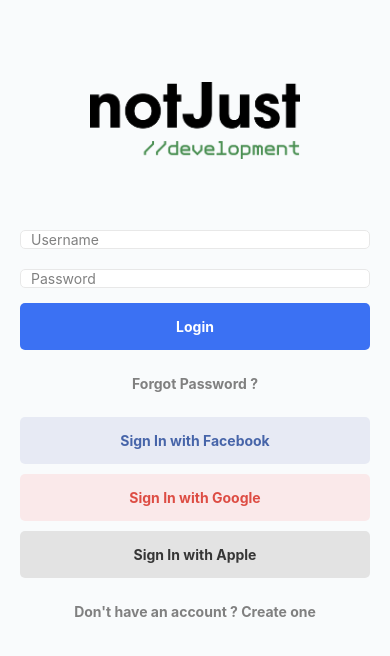
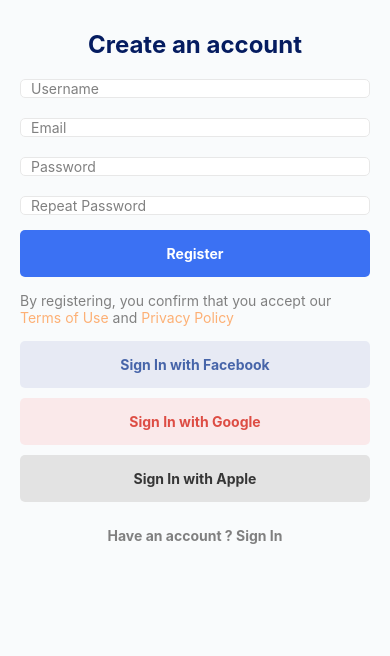
Before and after one commit to vedricopane/Authentication_App, a React Native app: screen / in a window 390 px wide. Shown: the top 656 px of the page. Built offline with nearby package versions, Linux system fonts and the light colour scheme.

Commit message:
add sign up screen

```diff
--- a/App.tsx
+++ b/App.tsx
@@ -1,12 +1,13 @@
 import { SafeAreaView, StyleSheet, Text, View } from 'react-native'
 import React from 'react'
 import SignInScreen from './src/screens/SignInScreen'
+import SignUpScreen from './src/screens/SignUpScreen'
 
 const App = () => {
   return (
     <SafeAreaView style={styles.root}>
-      {/* <Text>Heloo there ....</Text> */}
-      <SignInScreen />
+      {/* <SignInScreen /> */}
+      <SignUpScreen />
     </SafeAreaView>
   )
 }
--- a/src/components/CustomInput/CustomInput.js
+++ b/src/components/CustomInput/CustomInput.js
@@ -29,6 +29,6 @@
     marginVertical: 10,
   },
   input: {
-    // color: 'black'
+    color: 'black'
   },
 });
--- /dev/null
+++ b/src/components/SosialMediaSignInButton/SosialMediaSignInButton.js
@@ -0,0 +1,45 @@
+import {StyleSheet, Text, View} from 'react-native';
+import React from 'react';
+import CustomButton from '../CustomButton';
+
+const SosialMediaSignInButton = () => {
+
+  const onSignInFacebook = () => {
+    console.warn('Sign In Facebook');
+  };
+
+  const onSignInGoogle = () => {
+    console.warn('Sign In Google');
+  };
+
+  const onSignInApple = () => {
+    console.warn('Sign In Apple');
+  };
+
+  return (
+    <>
+      <CustomButton
+        text="Sign In with Facebook"
+        onPress={onSignInFacebook}
+        bgColor="#e7eaf4"
+        fgColor="#4765a9"
+      />
+      <CustomButton
+        text="Sign In with Google"
+        onPress={onSignInGoogle}
+        bgColor="#fae9ea"
+        fgColor="#dd4d44"
+      />
+      <CustomButton
+        text="Sign In with Apple"
+        onPress={onSignInApple}
+        bgColor="#e3e3e3"
+        fgColor="#363636"
+      />
+    </>
+  );
+};
+
+export default SosialMediaSignInButton;
+
+const styles = StyleSheet.create({});
--- /dev/null
+++ b/src/components/SosialMediaSignInButton/index.js
@@ -0,0 +1 @@
+export {default} from './SosialMediaSignInButton'
--- a/src/screens/SignInScreen/SignInScreen.js
+++ b/src/screens/SignInScreen/SignInScreen.js
@@ -10,6 +10,7 @@
 import Logo from '../../assets/images/Logo_1.png';
 import CustomInput from '../../components/CustomInput';
 import CustomButton from '../../components/CustomButton';
+import SosialMediaSignInButton from '../../components/SosialMediaSignInButton';
 
 const SignInScreen = () => {
   const [username, setUsername] = useState('');
@@ -23,18 +24,6 @@
 
   const onForgotPasswordPressed = () => {
     console.warn('Forgot Password');
-  };
-
-  const onSignInFacebook = () => {
-    console.warn('Sign In Facebook');
-  };
-
-  const onSignInGoogle = () => {
-    console.warn('Sign In Google');
-  };
-
-  const onSignInApple = () => {
-    console.warn('Sign In Apple');
   };
 
   const onSignUpPressed = () => {
@@ -70,24 +59,7 @@
           type="TERTIARY"
         />
 
-        <CustomButton
-          text="Sign In with Facebook"
-          onPress={onSignInFacebook}
-          bgColor="#e7eaf4"
-          fgColor="#4765a9"
-        />
-        <CustomButton
-          text="Sign In with Google"
-          onPress={onSignInGoogle}
-          bgColor="#fae9ea"
-          fgColor="#dd4d44"
-        />
-        <CustomButton
-          text="Sign In with Apple"
-          onPress={onSignInApple}
-          bgColor="#e3e3e3"
-          fgColor="#363636"
-        />
+        <SosialMediaSignInButton />
 
         <CustomButton
           text="Don't have an account ? Create one"
--- /dev/null
+++ b/src/screens/SignUpScreen/SignUpScreen.js
@@ -0,0 +1,94 @@
+import {ScrollView, StyleSheet, Text, View} from 'react-native';
+import React, {useState} from 'react';
+import CustomInput from '../../components/CustomInput';
+import CustomButton from '../../components/CustomButton';
+import SosialMediaSignInButton from '../../components/SosialMediaSignInButton';
+
+const SignUpScreen = () => {
+  const [username, setUsername] = useState('');
+  const [email, setEmail] = useState('');
+  const [password, setPassword] = useState('');
+  const [passwordRepeat, setPasswordRepeat] = useState('');
+
+  const onRegisterPressed = () => {
+    console.warn('Register');
+  };
+
+  const onTermsOfUSePressed = () => {
+    console.warn('Terms Of Use');
+  };
+
+  const onPrivacyPressed = () => {
+    console.warn('Privacy Policy');
+  };
+
+  const onSignInPressed = () => {
+    console.warn('Sign In');
+  }
+
+  return (
+    <ScrollView>
+      <View style={styles.container}>
+        <Text style={styles.title}>Create an account</Text>
+
+        <CustomInput
+          placeholder="Username"
+          value={username}
+          setValue={setUsername}
+        />
+        <CustomInput placeholder="Email" value={email} setValue={setEmail} />
+        <CustomInput
+          placeholder="Password"
+          value={password}
+          setValue={setPassword}
+          secureTextEntry={true}
+        />
+        <CustomInput
+          placeholder="Repeat Password"
+          value={passwordRepeat}
+          setValue={setPasswordRepeat}
+          secureTextEntry={true}
+        />
+
+        <CustomButton text="Register" onPress={onRegisterPressed} />
+
+        <Text style={styles.text}>
+          By registering, you confirm that you accept our{' '}
+          <Text style={styles.link} onPress={onTermsOfUSePressed}>
+            Terms of Use
+          </Text>{' '}
+          and{' '}
+          <Text style={styles.link} onPress={onPrivacyPressed}>
+            Privacy Policy
+          </Text>
+        </Text>
+
+        <SosialMediaSignInButton />
+
+        <CustomButton text="Have an account ? Sign In" onPress={onSignInPressed} type='TERTIARY' />
+      </View>
+    </ScrollView>
+  );
+};
+
+export default SignUpScreen;
+
+const styles = StyleSheet.create({
+  container: {
+    alignItems: 'center',
+    padding: 20,
+  },
+  title: {
+    fontSize: 24,
+    fontWeight: 'bold',
+    color: '#051c60',
+    margin: 10,
+  },
+  text: {
+    color: 'gray',
+    marginVertical: 10,
+  },
+  link: {
+    color: '#fdb075',
+  },
+});
--- /dev/null
+++ b/src/screens/SignUpScreen/index.js
@@ -0,0 +1 @@
+export {default} from './SignUpScreen'
```
